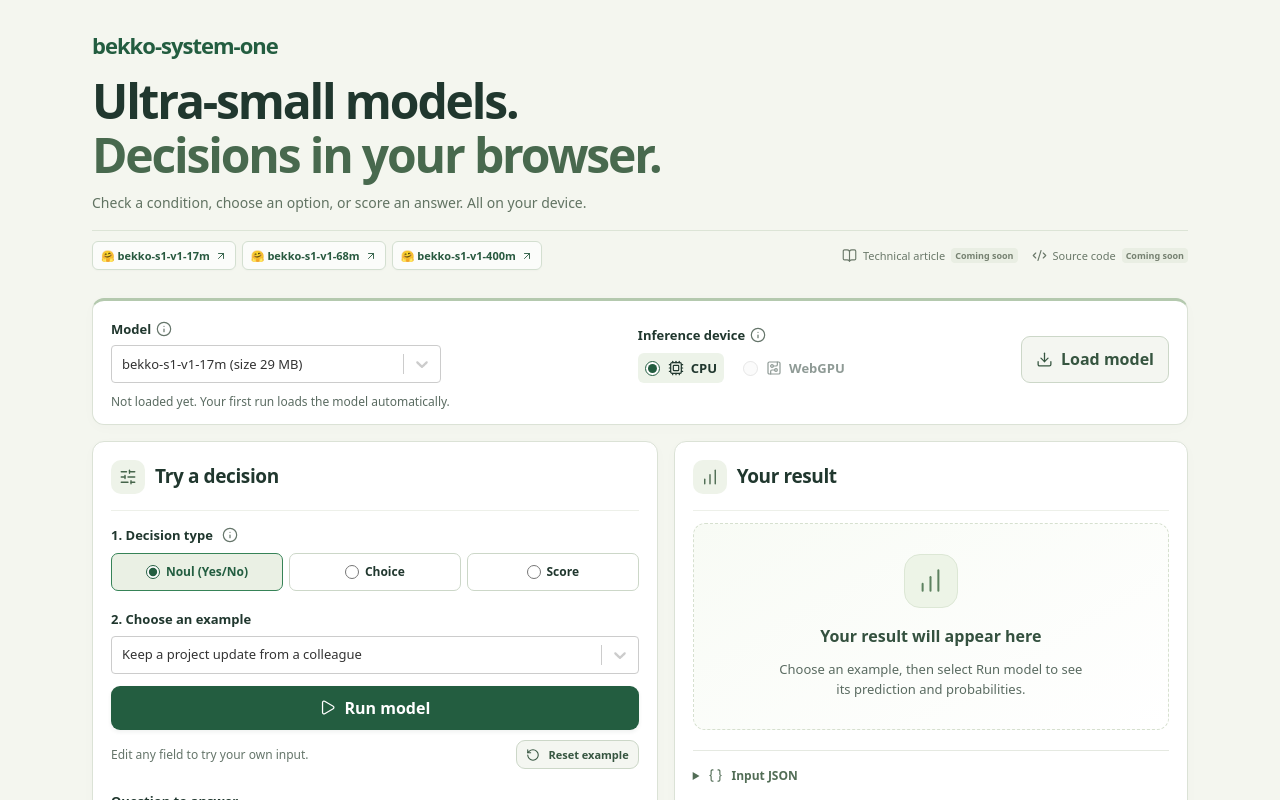
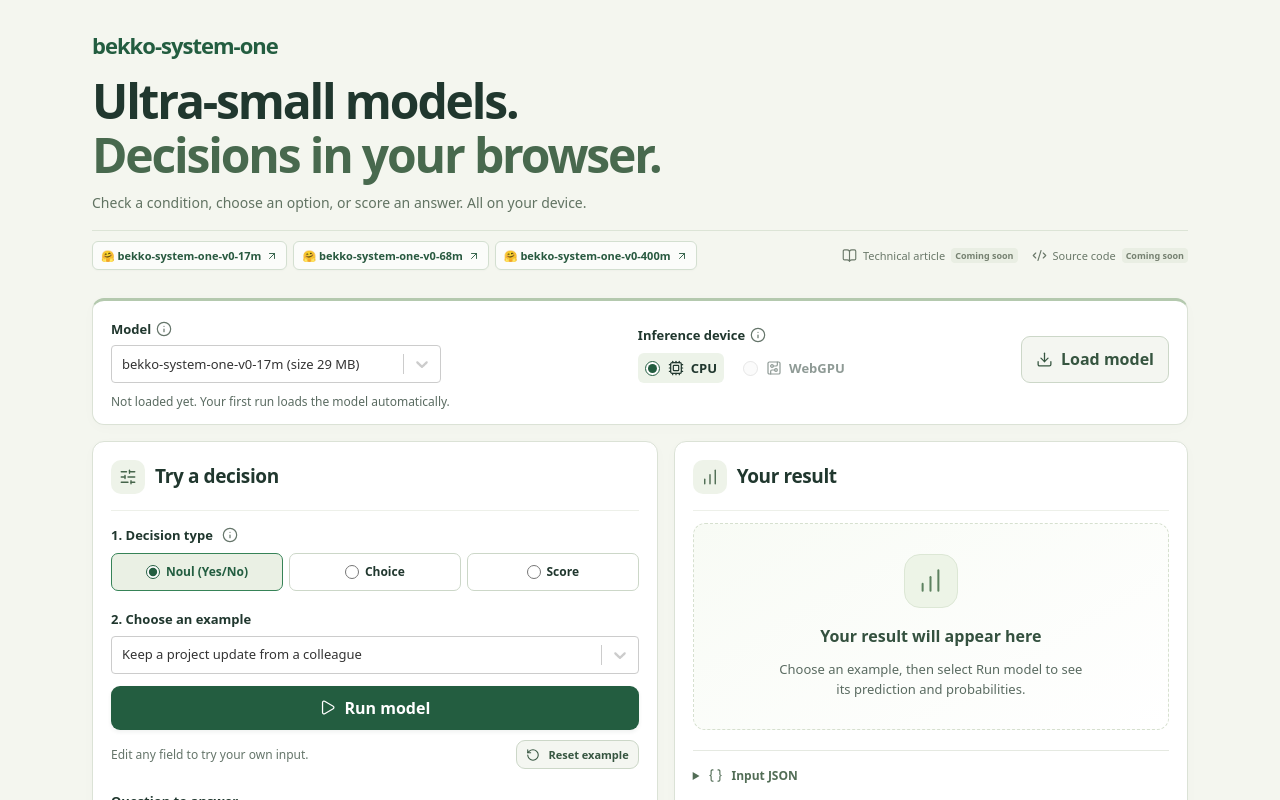
Before and after one commit to hotchpotch/bekko-system-one, a React (Vite) app in the folder browser/: page / in a window 1280 px wide. Shown: the top 800 px of the page. Built offline with nearby package versions, Linux system fonts and the light colour scheme.

Commit message:
Align model display names with official v0 repositories

```diff
--- a/browser/scripts/check-browser.js
+++ b/browser/scripts/check-browser.js
@@ -10,7 +10,7 @@
     if (await page.locator('#system').count()) throw Error('System prompt must not be in the UI');
     if (!await page.locator('#yes').isVisible() || !await page.locator('#no').isVisible()) throw Error('Yes/No meanings must be visible');
     await page.locator('#model').press('ArrowDown');
-    for (const name of ['bekko-s1-v1-400m (size 1426 MB)']) {
+    for (const name of ['bekko-system-one-v0-400m (size 1426 MB)']) {
       if (await page.getByRole('option', {name, exact:true}).getAttribute('aria-disabled') === 'true') throw Error('Release models must be selectable');
     }
     await page.locator('#model').press('Escape');
--- a/browser/scripts/check-hub-models.js
+++ b/browser/scripts/check-hub-models.js
@@ -4,7 +4,7 @@
   await page.getByRole("radio", {name:"CPU", exact:true}).click();
   const select=async(id,name)=>{await page.locator(`#${id}`).press('ArrowDown');await page.getByRole('option',{name,exact:true}).click();};
   const rows=[];
-  for(const model of ['bekko-s1-v1-17m (size 29 MB)','bekko-s1-v1-68m (size 196 MB)']) {
+  for(const model of ['bekko-system-one-v0-17m (size 29 MB)','bekko-system-one-v0-68m (size 196 MB)']) {
     await select('model',model);
     if(!(await page.locator('#model-status').textContent()).includes('Not loaded')) throw Error('Model switch must clear session');
     for(const task of ['Noul (Yes/No)','Choice','Score']) {
--- a/browser/src/models.js
+++ b/browser/src/models.js
@@ -8,8 +8,8 @@
   const repository = `hotchpotch/bekko-system-one-v0-${value}`;
   return {
     value,
-    name: `bekko-s1-v1-${value}`,
-    label: `bekko-s1-v1-${value} (size ${Math.round(bytes / 1e6)} MB)`,
+    name: `bekko-system-one-v0-${value}`,
+    label: `bekko-system-one-v0-${value} (size ${Math.round(bytes / 1e6)} MB)`,
     repository,
     bytes,
     revision,
```
Also changed, not shown: 1 other file (tests, documents, lock files or other folders).
